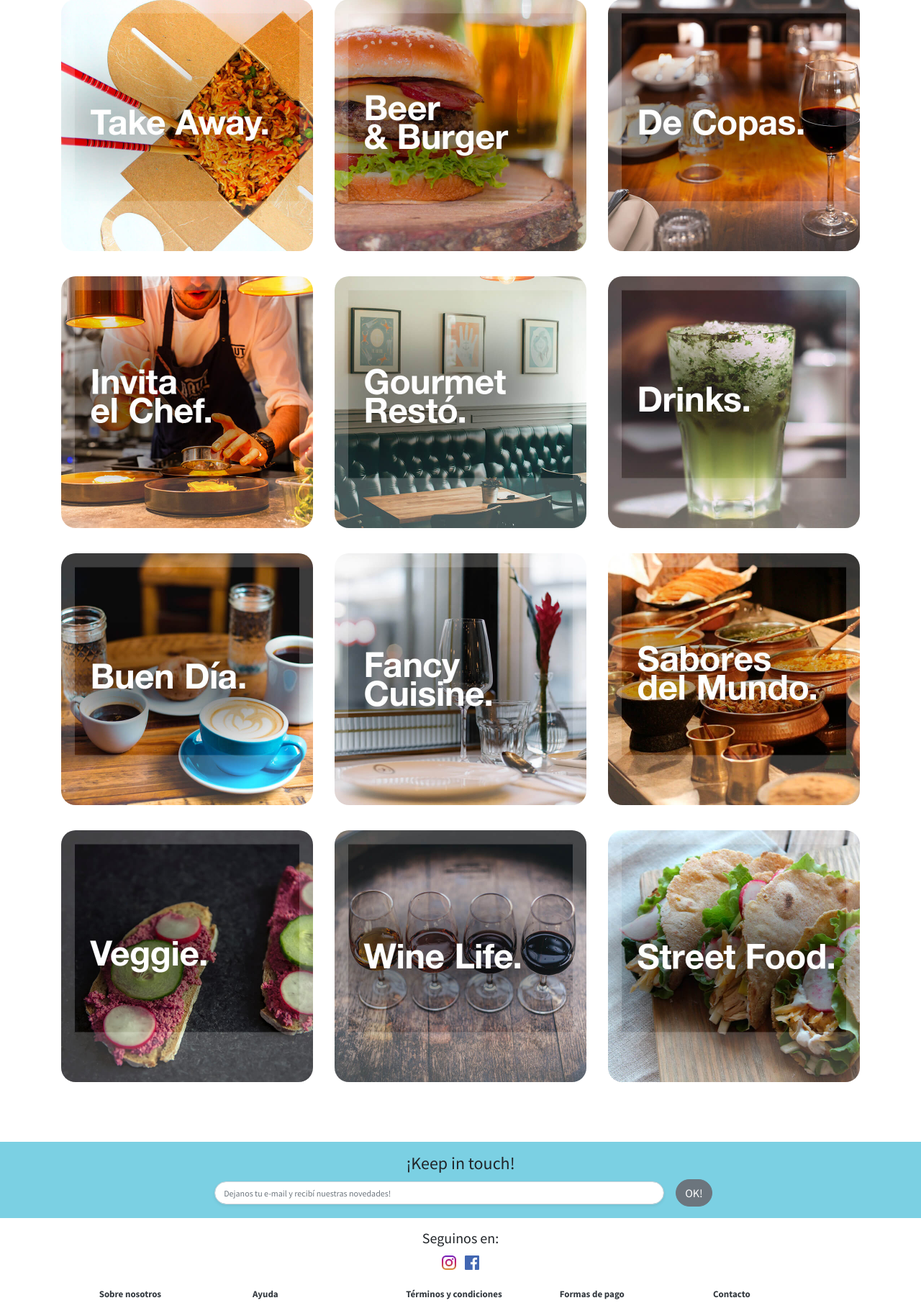
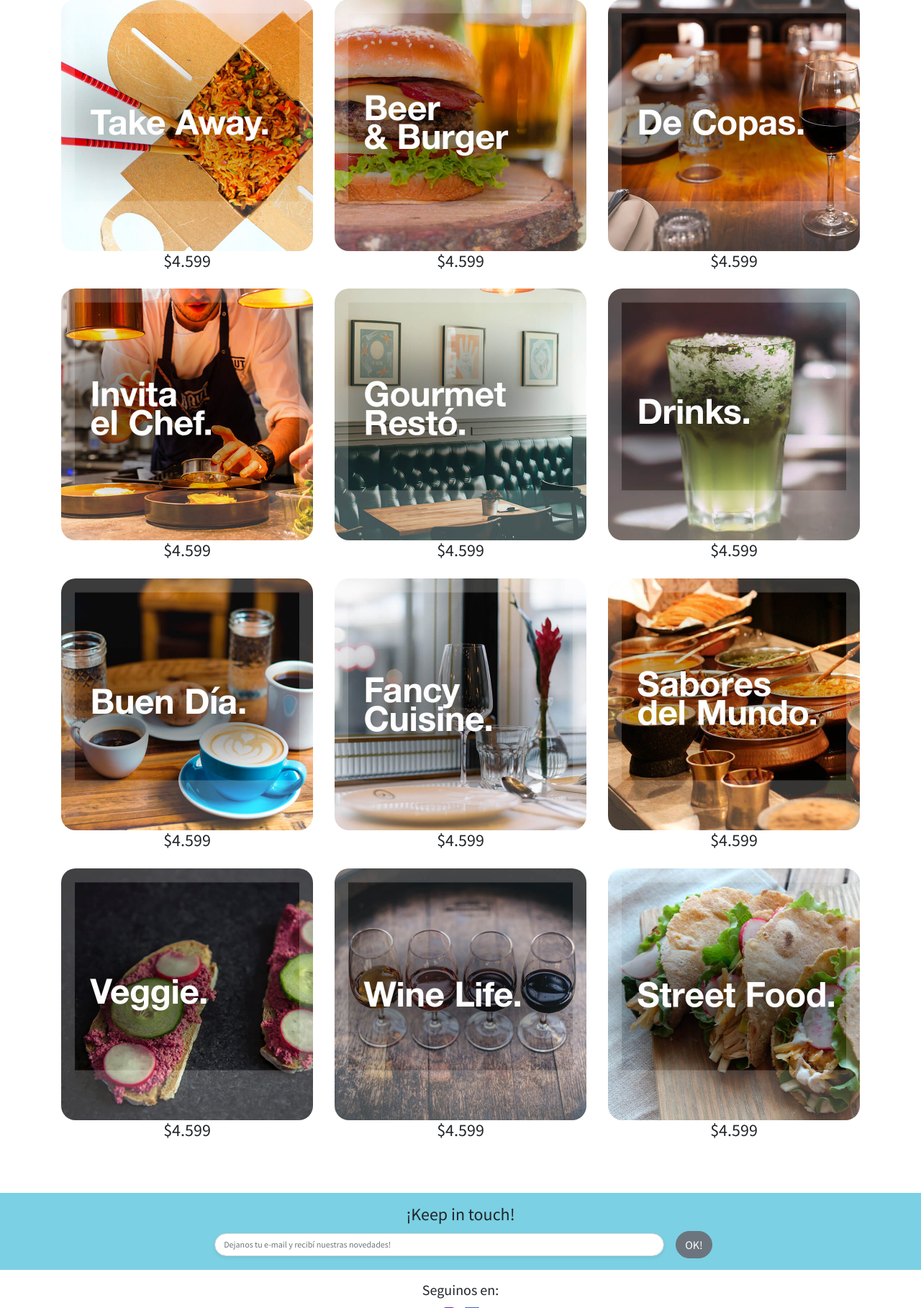
Before and after one commit to nicolasCaballero/2-Memories, a Node server app: page /gastronomia in a window 1280 px wide. Shown: the part 541-2359 px from the top of the page at 72% size. Run offline with Node 20, Linux system fonts and the light colour scheme; some libraries are stand-ins or nearby versions.

```diff
--- a/website/public/css/footer.css
+++ b/website/public/css/footer.css
@@ -1,5 +1,6 @@
-*{
+* {
     font-family: 'Source Sans Pro', sans-serif;
+    box-sizing: border-box;
 }
 
 .container-fluid {
@@ -39,23 +40,22 @@
 @media only screen and (max-width: 768px) {
     .link ul {
         display: flex;
-        justify-content : flex-start;
+        justify-content: flex-start;
 
     }
 
     .link li {
-      border-bottom: solid 1px;
-      border-color: lightgray;
+        border-bottom: solid 1px;
+        border-color: lightgray;
 
     }
 
     .link p {
-        margin-bottom: 0;
         display: inline;
-      }
+    }
 
     .link i {
-        display: inline;
+        display: block;
         float: right;
         line-height: inherit;
         font-size: large;
@@ -66,4 +66,4 @@
         border-bottom: solid 1px;
         border-color: lightgrey;
     }
-  }
+}
--- a/website/public/css/product.css
+++ b/website/public/css/product.css
@@ -4,6 +4,7 @@ ul {
 
 * {
     font-family: 'Source Sans Pro', sans-serif;
+    box-sizing: border-box;
 }
 
 #imagenMemorie {
@@ -12,9 +13,6 @@ ul {
     padding-left: 3%;
 }
 
-#divImagenCentral {
-
-}
 
 #titulo {
     font-weight: normal;
@@ -56,7 +54,7 @@ a {
 
 .nombreLocal {
     color: black;
-
+    text-align: center;
 }
 .nombreLocal :hover {
     color: #FBC46C;
@@ -64,13 +62,14 @@ a {
 }
 
 
-#imagenDelLocal {
+.imagenDelLocal {
     border-radius: 20px;
+    width: 70%;
+    margin: auto;
 }
 
 #filaExperiencias {
     margin-bottom: 5%;
-    justify-content: space-around;
 }
 
 #items {
@@ -112,9 +111,6 @@ a {
     margin-right: 2%;
 }
 
-#cover {
-
-}
 
 #filaExperiencias {
     display: flex;
@@ -134,8 +130,6 @@ a {
     display: flex;
     justify-content: space-around;
 }
-
-
 
 .miCarousel {
     height: 100vw;
@@ -224,13 +218,8 @@ margin-bottom: 18%;
 }
 
 .bannerHome {
-    width: 103vw;
+    width: 100vw;
 }
-
-
-
-
-/*GRILLAAAAAAAAAAAAAAAAAAAAAA*/
 
 .bannerGrilla {
     padding-bottom: 2%;
@@ -286,7 +275,5 @@ margin-bottom: 18%;
 
 .imagenMemoriePack {
     width: 100%;
-    margin-bottom: 10%;
     border-radius: 20px;
 }
-}
--- a/website/src/views/cart/cart.ejs
+++ b/website/src/views/cart/cart.ejs
@@ -119,8 +119,7 @@
                                                     class="text-reset text-decoration-none">Continuar comprando</a></p>
                                         </div>
                                         <div id="btn-finalizar" class="text-center"><a href="#"
-                                                class="btn btn-primary btn-block rounded-pill text-center">Finalizar
-                                                Compra</a></div>
+                                                class="btn btn-primary btn-block rounded-pill text-center">FINALIZAR COMPRA</a></div>
                                     </div>
                                 </div>
                         </section>
--- a/website/src/views/grids/gastronomia.ejs
+++ b/website/src/views/grids/gastronomia.ejs
@@ -46,29 +46,29 @@
 <img src="" alt="">
 <div class="container">
     <div class="row" id="rowMemoriesPacks">
-        <div class="col-xl-4 col-lg-4 col-md-4 col-sm-12" class="memoriePack"><a href="/detalle"><img class="imagenMemoriePack" src="/img/packs/gastronomia/memories-gastro-takeaway.jpg" alt="Take Away"></a></div>
+        <div class="col-xl-4 col-lg-4 col-md-4 col-sm-12" class="memoriePack"><a href="/detalle"><img class="imagenMemoriePack" src="/img/packs/gastronomia/memories-gastro-takeaway.jpg" alt="Take Away"></a><h4 class="text-center mb-4">$4.599</h4></div>
 
-        <div class="col-xl-4 col-lg-4 col-md-4 col-sm-12" class="memoriePack"><a href="/detalle"><img class="imagenMemoriePack" src="/img/packs/gastronomia/memories-gastro-beerburger.jpg" alt="Beer Burger"></a></div>
+        <div class="col-xl-4 col-lg-4 col-md-4 col-sm-12" class="memoriePack"><a href="/detalle"><img class="imagenMemoriePack" src="/img/packs/gastronomia/memories-gastro-beerburger.jpg" alt="Beer Burger"></a><h4 class="text-center mb-4">$4.599</h4></div>
 
-        <div class="col-xl-4 col-lg-4 col-md-4 col-sm-12" class="memoriePack"><a href="/detalle"><img class="imagenMemoriePack" src="/img/packs/gastronomia/memories-gastro-decopas.jpg" alt="De copas"></a></div>
+        <div class="col-xl-4 col-lg-4 col-md-4 col-sm-12" class="memoriePack"><a href="/detalle"><img class="imagenMemoriePack" src="/img/packs/gastronomia/memories-gastro-decopas.jpg" alt="De copas"></a><h4 class="text-center mb-4">$4.599</h4></div>
 
-        <div class="col-xl-4 col-lg-4 col-md-4 col-sm-12" class="memoriePack"><a href="/detalle"><img class="imagenMemoriePack" src="/img/packs/gastronomia/memories-gastro-invitaelchef.jpg" alt="Invita el Chef"></a></div>
+        <div class="col-xl-4 col-lg-4 col-md-4 col-sm-12" class="memoriePack"><a href="/detalle"><img class="imagenMemoriePack" src="/img/packs/gastronomia/memories-gastro-invitaelchef.jpg" alt="Invita el Chef"></a><h4 class="text-center mb-4">$4.599</h4></div>
 
-        <div class="col-xl-4 col-lg-4 col-md-4 col-sm-12" class="memoriePack"><a href="/detalle"><img class="imagenMemoriePack" src="/img/packs/gastronomia/memories-gastro-gourmetresto.jpg" alt="Gourmet Resto"></a></div>
+        <div class="col-xl-4 col-lg-4 col-md-4 col-sm-12" class="memoriePack"><a href="/detalle"><img class="imagenMemoriePack" src="/img/packs/gastronomia/memories-gastro-gourmetresto.jpg" alt="Gourmet Resto"></a><h4 class="text-center mb-4">$4.599</h4></div>
 
-        <div class="col-xl-4 col-lg-4 col-md-4 col-sm-12" class="memoriePack"><a href="/detalle"><img class="imagenMemoriePack" src="/img/packs/gastronomia/memories-gastro-drinks.jpg" alt="Drinks"></a></div>
+        <div class="col-xl-4 col-lg-4 col-md-4 col-sm-12" class="memoriePack"><a href="/detalle"><img class="imagenMemoriePack" src="/img/packs/gastronomia/memories-gastro-drinks.jpg" alt="Drinks"></a><h4 class="text-center mb-4">$4.599</h4></div>
 
-        <div class="col-xl-4 col-lg-4 col-md-4 col-sm-12" class="memoriePack"><a href="/detalle"><img class="imagenMemoriePack" src="/img/packs/gastronomia/memories-gastro-buendia.jpg" alt="Buen dia"></a></div>
+        <div class="col-xl-4 col-lg-4 col-md-4 col-sm-12" class="memoriePack"><a href="/detalle"><img class="imagenMemoriePack" src="/img/packs/gastronomia/memories-gastro-buendia.jpg" alt="Buen dia"></a><h4 class="text-center mb-4">$4.599</h4></div>
 
-        <div class="col-xl-4 col-lg-4 col-md-4 col-sm-12" class="memoriePack"><a href="/detalle"><img class="imagenMemoriePack" src="/img/packs/gastronomia/memories-gastro-fancycuisine.jpg" alt="Fancy Cuisine"></a></div>
+        <div class="col-xl-4 col-lg-4 col-md-4 col-sm-12" class="memoriePack"><a href="/detalle"><img class="imagenMemoriePack" src="/img/packs/gastronomia/memories-gastro-fancycuisine.jpg" alt="Fancy Cuisine"></a><h4 class="text-center mb-4">$4.599</h4></div>
 
-        <div class="col-xl-4 col-lg-4 col-md-4 col-sm-12" class="memoriePack"><a href="/detalle"><img class="imagenMemoriePack" src="/img/packs/gastronomia/memories-gastro-saboresdelmundo.jpg" alt="Sabores del mundo"></a></div>
+        <div class="col-xl-4 col-lg-4 col-md-4 col-sm-12" class="memoriePack"><a href="/detalle"><img class="imagenMemoriePack" src="/img/packs/gastronomia/memories-gastro-saboresdelmundo.jpg" alt="Sabores del mundo"></a><h4 class="text-center mb-4">$4.599</h4></div>
 
-        <div class="col-xl-4 col-lg-4 col-md-4 col-sm-12" class="memoriePack"><a href="/detalle"><img class="imagenMemoriePack" src="/img/packs/gastronomia/memories-gastro-veggie.jpg" alt="Veggie"></a></div>
+        <div class="col-xl-4 col-lg-4 col-md-4 col-sm-12" class="memoriePack"><a href="/detalle"><img class="imagenMemoriePack" src="/img/packs/gastronomia/memories-gastro-veggie.jpg" alt="Veggie"></a><h4 class="text-center mb-4">$4.599</h4></div>
 
-        <div class="col-xl-4 col-lg-4 col-md-4 col-sm-12" class="memoriePack"><a href="/detalle"><img class="imagenMemoriePack" src="/img/packs/gastronomia/memories-gastro-winelife.jpg" alt="WineLife"></a></div>
+        <div class="col-xl-4 col-lg-4 col-md-4 col-sm-12" class="memoriePack"><a href="/detalle"><img class="imagenMemoriePack" src="/img/packs/gastronomia/memories-gastro-winelife.jpg" alt="WineLife"></a><h4 class="text-center mb-4">$4.599</h4></div>
 
-        <div class="col-xl-4 col-lg-4 col-md-4 col-sm-12" class="memoriePack"><a href="/detalle"><img class="imagenMemoriePack" src="/img/packs/gastronomia/memories-gastro-streetfood.jpg" alt="Street Food"></a></div>
+        <div class="col-xl-4 col-lg-4 col-md-4 col-sm-12" class="memoriePack"><a href="/detalle"><img class="imagenMemoriePack" src="/img/packs/gastronomia/memories-gastro-streetfood.jpg" alt="Street Food"></a><h4 class="text-center mb-4">$4.599</h4></div>
 </div>
 </div>
 <%- include('../partials/footerPartial.ejs') %>
--- a/website/src/views/partials/headPartial.ejs
+++ b/website/src/views/partials/headPartial.ejs
@@ -5,4 +5,4 @@
 <link rel="stylesheet" href="/css/header.css">
 <link rel="stylesheet" href="/css/footer.css">
 <link href="https://fonts.googleapis.com/css2?family=Source+Sans+Pro:ital,wght@0,200;0,300;0,400;0,600;0,700;0,900;1,200;1,300;1,400;1,600;1,700;1,900&display=swap" rel="stylesheet">
-<link rel="stylesheet" href="fontawesome/css/all.min.css">
+<link rel="stylesheet" href="/fontawesome/css/all.min.css">
--- a/website/src/views/partials/headerPartial.ejs
+++ b/website/src/views/partials/headerPartial.ejs
@@ -16,7 +16,7 @@
                         <section class="row justify-content-around mx-3">
                             <article class="col-xs-4 col-sm-6 col-md-4 col-lg-2 col-xl-2 p-2">
                                 <div class="card">
-                                    <a href="#"><img src="/img/header/bienestar-square.jpg" class="card-img-top"
+                                    <a href="/gastronomia"><img src="/img/header/bienestar-square.jpg" class="card-img-top"
                                             alt="Imagen Bienestar"></a>
                                     <div class="card-body">
                                         <a class="text-decoration-none text-dark" href="#">
@@ -27,7 +27,7 @@
                             </article>
                             <article class="col-xs-4 col-sm-6 col-md-4 col-lg-2 col-xl-2 p-2">
                                 <div class="card">
-                                    <a href="#"><img src="/img/header/gastronomia-square.jpg" class="card-img-top"
+                                    <a href="/gastronomia"><img src="/img/header/gastronomia-square.jpg" class="card-img-top"
                                             alt="Imagen Gastronomía"></a>
                                     <div class="card-body">
                                         <a class="text-decoration-none text-dark" href="#">
@@ -38,7 +38,7 @@
                             </article>
                             <article class="col-xs-4 col-sm-6 col-md-4 col-lg-2 col-xl-2 p-2">
                                 <div class="card">
-                                    <a href="#"><img src="/img/header/escapadas-square.jpg" class="card-img-top"
+                                    <a href="/gastronomia"><img src="/img/header/escapadas-square.jpg" class="card-img-top"
                                             alt="Imagen Escapadas"></a>
                                     <div class="card-body">
                                         <a class="text-decoration-none text-dark" href="#">
@@ -49,7 +49,7 @@
                             </article>
                             <article class="col-xs-4 col-sm-6 col-md-4 col-lg-2 col-xl-2 p-2">
                                 <div class="card">
-                                    <a href="#"><img src="/img/header/entretenimiento-square.jpg"
+                                    <a href="/gastronomia"><img src="/img/header/entretenimiento-square.jpg"
                                             class="card-img-top" alt="Imagen Entretenimiento"></a>
                                     <div class="card-body">
                                         <a class="text-decoration-none text-dark" href="#">
@@ -60,7 +60,7 @@
                             </article>
                             <article class="col-xs-4 col-sm-6 col-md-4 col-lg-2 col-xl-2 p-2">
                                 <div class="card">
-                                    <a href="#"><img src="/img/header/aventura-square.jpg" class="card-img-top"
+                                    <a href="/gastronomia"><img src="/img/header/aventura-square.jpg" class="card-img-top"
                                             alt="Imagen Aventura"></a>
                                     <div class="card-body">
                                         <a class="text-decoration-none text-dark" href="#">
@@ -71,7 +71,7 @@
                             </article>
                             <article class="col-xs-4 col-sm-6 col-md-4 col-lg-2 col-xl-2 p-2">
                                 <div class="card">
-                                    <a href="#"><img src="/img/header/cursos-square.jpg" class="card-img-top"
+                                    <a href="/gastronomia"><img src="/img/header/cursos-square.jpg" class="card-img-top"
                                             alt="Imagen Cursos"></a>
                                     <div class="card-body">
                                         <a class="text-decoration-none text-dark" href="#">
```
Also changed, not shown: website/src/views/index/index.ejs (+5 -8 lines), website/src/views/product/experiences.ejs (+9 -19 lines), website/src/views/product/productDetail.ejs (+17 -19 lines).
